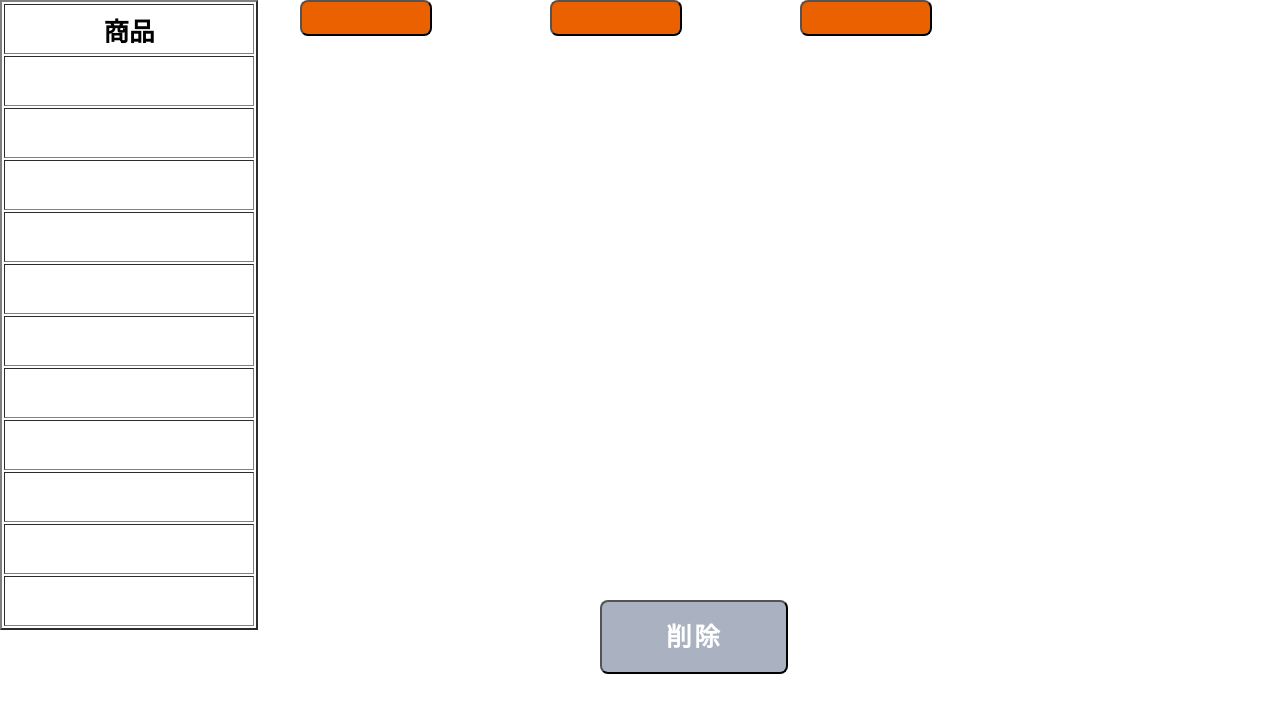
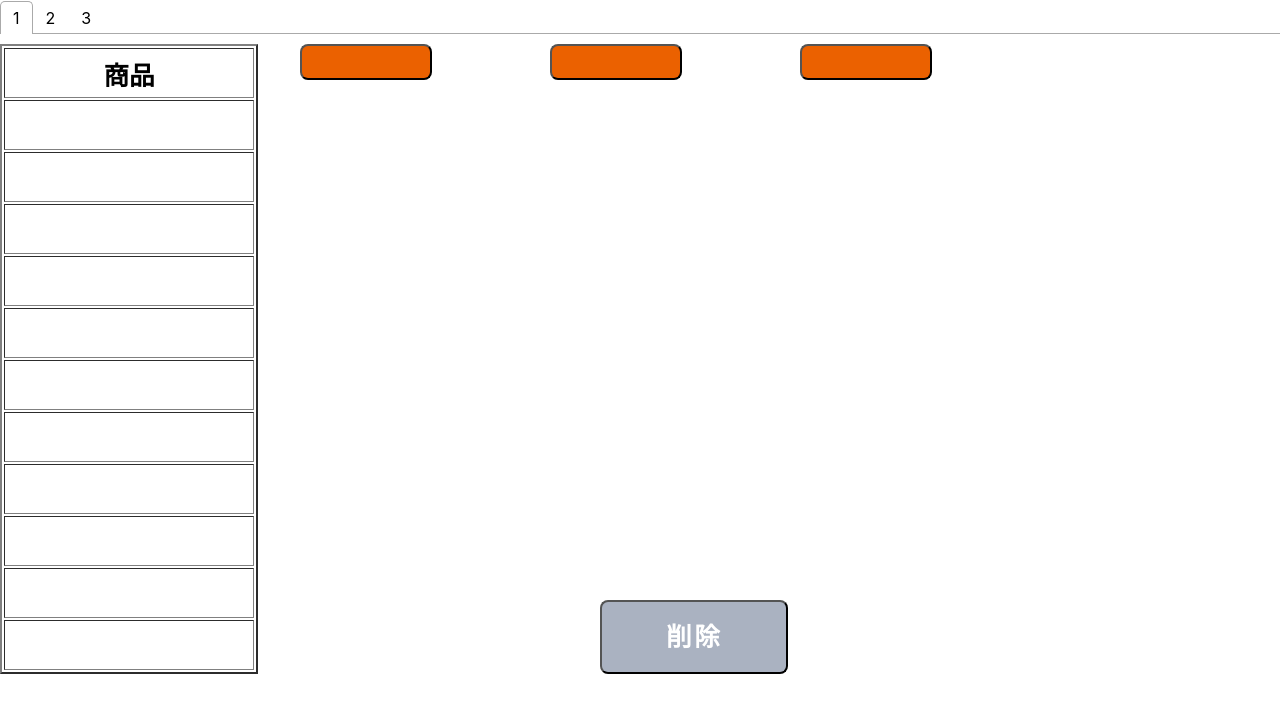
Before and after one commit to Haruone-115/register, a Next.js app: page / in a window 1280 px wide. Shown: the top 712 px of the page. Built offline with nearby package versions, Linux system fonts and the light colour scheme.

Commit message:
Tab実装

```diff
--- a/pages/index.tsx
+++ b/pages/index.tsx
@@ -2,6 +2,7 @@ import styles from '../styles/Home.module.css'
 import { Component, MouseEvent } from 'react';
 import React, { useState, useRef } from 'react';
 import { Tab, Tabs, TabList, TabPanel } from 'react-tabs';
+import 'react-tabs/style/react-tabs.css';
 import { throws } from 'assert';
 import Table from '../components/table'
 import Modal from '../components/Modal'
@@ -30,6 +31,15 @@ export default function App() {
 
     return (
     <>
+      <Tabs>
+        <TabList>
+          <Tab>1</Tab>
+          <Tab>2</Tab>
+          <Tab>3</Tab>
+        </TabList>
+
+
+        <TabPanel>
           <div>
             <Modal Label={Label1} setLabel={setLabel1} show={show1} setShow={setShow1} />
             <ProductClick Label={Label1} setShow={setShow1} setFlag={setFlag} flag={flag} setProductname={setProductname} productname={productname} styles_name={styles.btn__orange_1} />
@@ -45,7 +55,9 @@ export default function App() {
           <button className={styles.btn__delete} onClick={delateClick}>
             削除
           </button>
+        </TabPanel>
         <Table Product={Product} flag = {flag} productname = {productname} />
+      </Tabs>
     </>
 
   );
```
Lines whose indentation alone changed are shown as unchanged.
